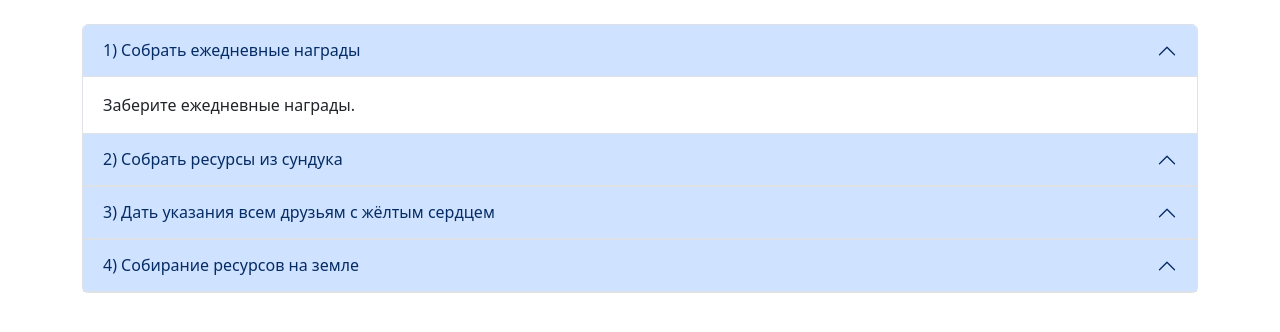
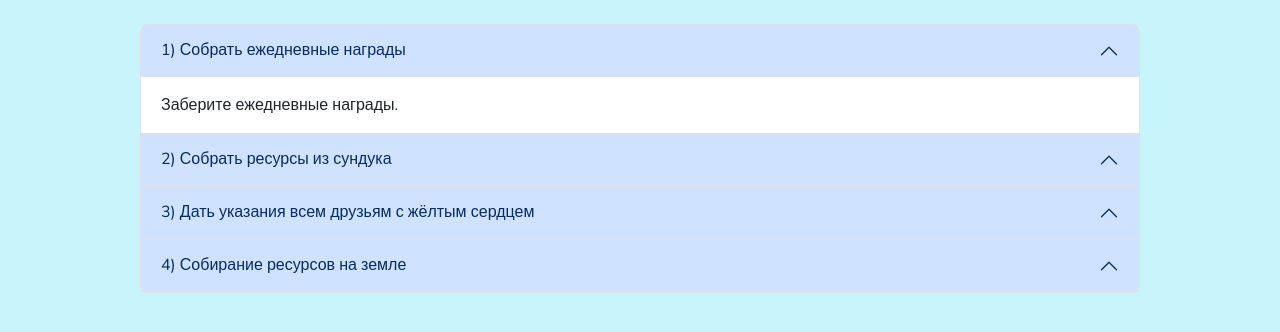
Before and after one commit to DJSwtichCase-LAPTOP/vertska_2-3_speedrun, a plain HTML site: page howto.html in a window 1280 px wide. Drawn offline with nearby package versions, Linux system fonts and the light colour scheme.

Commit message:
Update howto.html

```diff
--- a/howto.html
+++ b/howto.html
@@ -4,7 +4,11 @@
     <meta charset="UTF-8">
     <meta name="viewport" content="width=device-width, initial-scale=1">
     <title>Step-by-Step</title>
-    <link href="https://cdn.jsdelivr.net/npm/bootstrap@5.3.0/dist/css/bootstrap.min.css" rel="stylesheet">
+    <script src="https://cdn.jsdelivr.net/npm/bootstrap@5.3.0/dist/js/bootstrap.bundle.min.js"></script>
+    <script src="https://code.jquery.com/jquery-3.5.1.min.js"></script>
+    <link href="https://cdn.jsdelivr.net/npm/bootstrap@5.3.3/dist/css/bootstrap.min.css" rel="stylesheet" integrity="sha384-QWTKZyjpPEjISv5WaRU9OFeRpok6YctnYmDr5pNlyT2bRjXh0JMhjY6hW+ALEwIH" crossorigin="anonymous">
+    <link rel="stylesheet" href="style.css" type="text/css">
+    <link rel="stylesheet" href="https://fonts.googleapis.com/css?family=Nunito">
 </head>
 <body>
     <div class="container mt-4">
```
